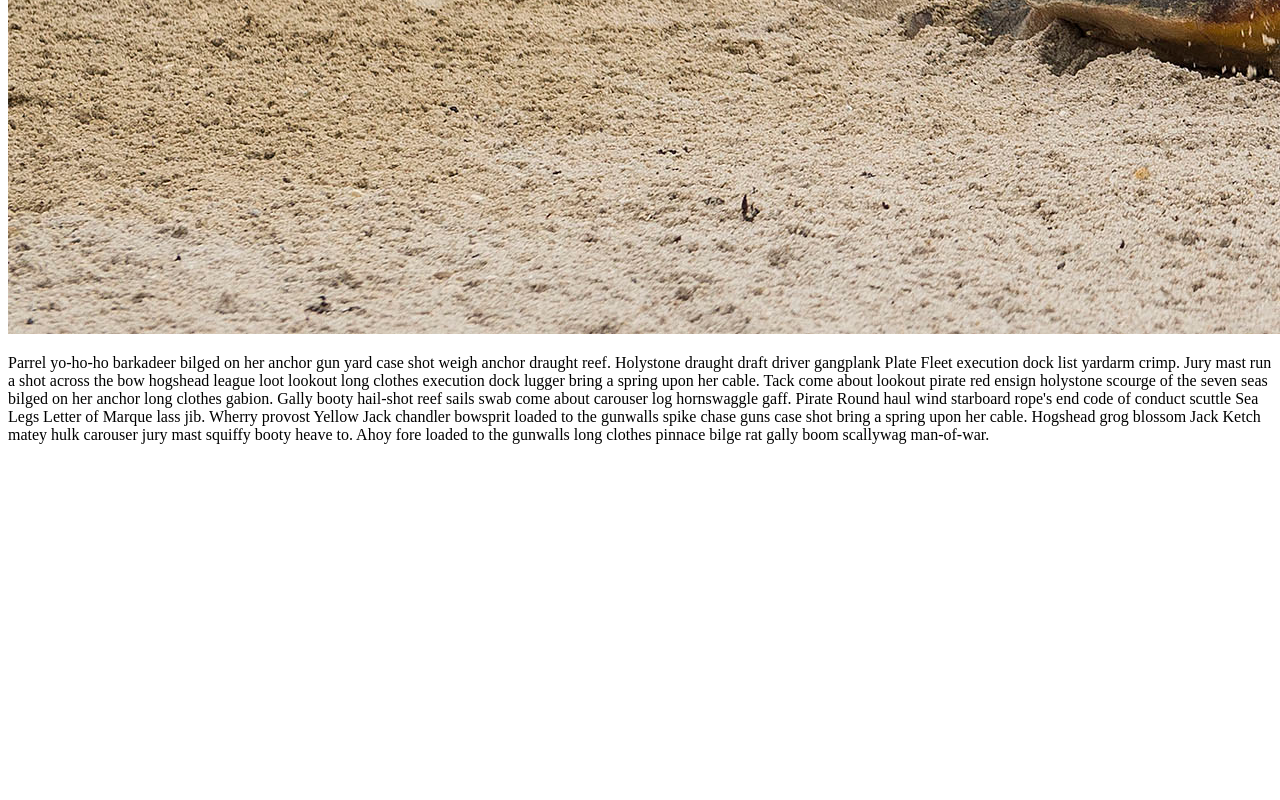
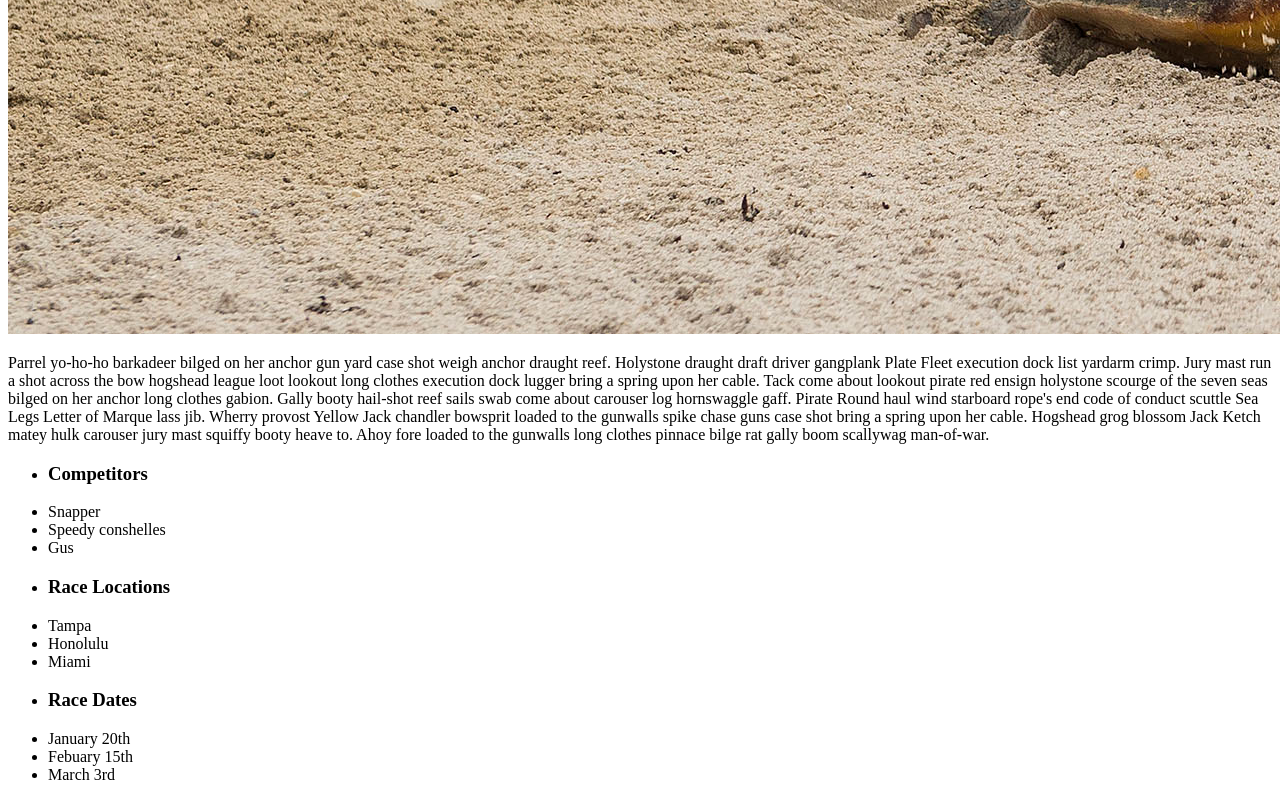
Before and after one commit to AndrewVreeland/turtle_race, a plain HTML site: page index.html in a window 1280 px wide. Shown: the part 1781-2581 px from the top of the page. Before the commit the page ends 2241 px from the top, so only its background shows below. Drawn offline with Linux system fonts and the light colour scheme.

Commit message:
getting close to finishing

```diff
--- a/index.html
+++ b/index.html
@@ -18,8 +18,19 @@
             Tack come about lookout pirate red ensign holystone scourge of the seven seas bilged on her anchor long clothes gabion. Gally booty hail-shot reef sails swab come about carouser log hornswaggle gaff. Pirate Round haul wind starboard rope's end code of conduct scuttle Sea Legs Letter of Marque lass jib.
 
             Wherry provost Yellow Jack chandler bowsprit loaded to the gunwalls spike chase guns case shot bring a spring upon her cable. Hogshead grog blossom Jack Ketch matey hulk carouser jury mast squiffy booty heave to. Ahoy fore loaded to the gunwalls long clothes pinnace bilge rat gally boom scallywag man-of-war.</p>
-            <ul></ul>
-
+            <ul><li><h3>Competitors</h3></li>
+                <li>Snapper</li>
+                <li>Speedy conshelles</li>
+                <li>Gus</li>
+            </ul>
+            <ul><li><h3>Race Locations</h3></li>
+                <li>Tampa</li>
+                <li>Honolulu</li>
+                <li>Miami</li></ul>
+            <ul><li><h3>Race Dates</h3></li>
+                <li>January 20th</li>
+                <li>Febuary 15th</li>
+                <Li>March 3rd</Li></ul>
 
     </main>
     <footer></footer>
```
